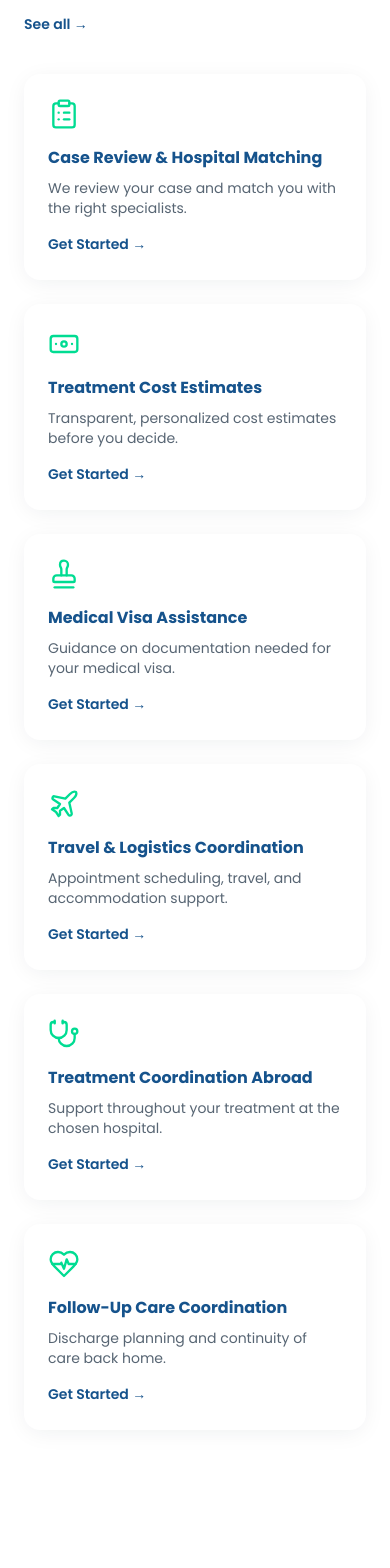
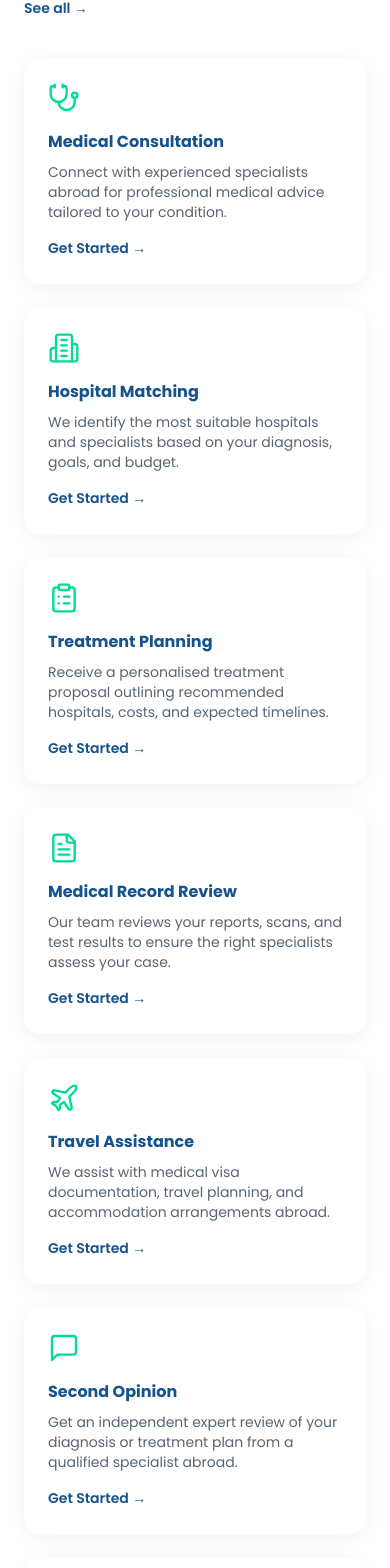
Before and after one commit to codedbychizi/hezek-health-frontend, a React (Vite) app: page / in a window 390 px wide. Shown: the part 4617-6185 px from the top of the page. Built offline with nearby package versions, Linux system fonts and the light colour scheme; no server answers; the database is empty.

Commit message:
New services list, remove Specialties from nav dropdown, add Specialties section to homepage

```diff
--- /dev/null
+++ b/src/components/home/SpecialtiesSection.jsx
@@ -0,0 +1,91 @@
+import { Link } from 'react-router-dom';
+import {
+  Droplet, Activity, Bone, HeartPulse, Heart,
+  Microscope, Baby, Brain, Bot, ClipboardCheck,
+} from 'lucide-react';
+import Container from '../common/Container.jsx';
+import FadeIn from '../common/FadeIn.jsx';
+import SectionHeading from '../common/SectionHeading.jsx';
+import Skeleton from '../common/Skeleton.jsx';
+import { useSupabaseQuery } from '../../hooks/useSupabaseQuery.js';
+import { getActiveSpecialties } from '../../lib/queries.js';
+
+const ICONS = {
+  'kidney-transplantation':   Droplet,
+  'liver-transplantation':    Activity,
+  'bone-marrow-transplantation': Bone,
+  'cabg':                     HeartPulse,
+  'pci-ptca-stenting':        Activity,
+  'valve-repair-replacement': Heart,
+  'heart-transplantation':    HeartPulse,
+  'cancer-treatment':         Microscope,
+  'ivf-fertility':            Baby,
+  'neurosurgery':             Brain,
+  'joint-replacement':        Bone,
+  'spine-surgery':            Bone,
+  'robotic-surgery':          Bot,
+  'executive-health-screening': ClipboardCheck,
+};
+
+export default function SpecialtiesSection() {
+  const { data: specialties, loading } = useSupabaseQuery(getActiveSpecialties);
+
+  return (
+    <section className="bg-brand-mist py-20">
+      <Container>
+        <SectionHeading
+          eyebrow="Treatment Areas"
+          title="Medical Specialties We Facilitate"
+          linkTo="/specialties"
+          linkLabel="View all →"
+        />
+
+        {loading ? (
+          <div className="grid gap-4 sm:grid-cols-2 lg:grid-cols-4">
+            {Array.from({ length: 8 }).map((_, i) => (
+              <Skeleton key={i} className="h-24" />
+            ))}
+          </div>
+        ) : (
+          <div className="grid gap-4 sm:grid-cols-2 lg:grid-cols-4">
+            {specialties?.map((specialty, i) => {
+              const Icon = ICONS[specialty.slug] || Activity;
+              return (
+                <FadeIn
+                  key={specialty.id}
+                  delay={i * 0.03}
+                >
+                  <Link
+                    to="/medical-request"
+                    className="flex items-start gap-3 rounded-card bg-white p-5 shadow-card transition-shadow hover:shadow-card-hover"
+                  >
+                    <Icon
+                      className="mt-0.5 h-5 w-5 shrink-0 text-brand-teal"
+                      strokeWidth={1.75}
+                    />
+                    <span className="text-sm font-semibold text-brand-blue">
+                      {specialty.name}
+                    </span>
+                  </Link>
+                </FadeIn>
+              );
+            })}
+          </div>
+        )}
+
+        <FadeIn className="mt-10 text-center">
+          <p className="text-sm text-brand-ink/60">
+            Don't see your condition listed?{' '}
+            <Link
+              to="/medical-request"
+              className="font-semibold text-brand-blue hover:underline"
+            >
+              Submit a request anyway
+            </Link>{' '}
+            — our team will review your case.
+          </p>
+        </FadeIn>
+      </Container>
+    </section>
+  );
+}
--- a/src/components/layout/Header.jsx
+++ b/src/components/layout/Header.jsx
@@ -1,16 +1,16 @@
 import { useState } from 'react';
-import { NavLink, Link } from 'react-router-dom';
+import { NavLink } from 'react-router-dom';
 import Logo from '../common/Logo.jsx';
 import Button from '../common/Button.jsx';
 
-// ─── Nav link config ──────────────────────────────────────────────────────────
-// To restore Hospitals: uncomment the { label: 'Hospitals', to: '/hospitals' } line
-// To hide How It Works: comment out the { label: 'How It Works', to: '/how-it-works' } line
+// To restore Hospitals: uncomment { label: 'Hospitals', to: '/hospitals' }
+// To hide How It Works: comment out { label: 'How It Works', to: '/how-it-works' }
 const NAV_LINKS = [
   { label: 'About', to: '/about' },
+  { label: 'Services', to: '/services' },
   { label: 'Countries', to: '/countries' },
-  // { label: 'Hospitals', to: '/hospitals' },  // ← uncomment when hospital data is ready
-  { label: 'How It Works', to: '/how-it-works' }, // ← comment out if she confirms removal
+  // { label: 'Hospitals', to: '/hospitals' },
+  { label: 'How It Works', to: '/how-it-works' },
   { label: 'Blog', to: '/blog' },
   { label: 'Contact', to: '/contact' },
 ];
@@ -25,29 +25,14 @@ export default function Header() {
 
   return (
     <header className="sticky top-0 z-50 border-b border-brand-blue/10 bg-white/95 backdrop-blur">
-      <div className="mx-auto flex h-24 max-w-7xl items-center justify-between px-6">
+      <div className="mx-auto flex h-20 max-w-7xl items-center justify-between px-6">
         <NavLink to="/" onClick={() => setOpen(false)}>
-          <Logo height={100} />
+          <Logo size="sm" />
         </NavLink>
 
-        {/* Desktop nav */}
+        {/* Desktop nav — no dropdown, Specialties lives on the homepage now */}
         <nav className="hidden items-center gap-8 lg:flex">
-          <NavLink to="/about" className={linkClass}>About</NavLink>
-
-          {/* Services dropdown */}
-          <div className="group relative py-2">
-            <NavLink to="/services" className={linkClass}>Services</NavLink>
-            <div className="invisible absolute left-0 top-full w-52 rounded-card bg-white py-2 opacity-0 shadow-card-hover transition-opacity duration-150 group-hover:visible group-hover:opacity-100 group-focus-within:visible group-focus-within:opacity-100">
-              <Link
-                to="/specialties"
-                className="block px-4 py-2 text-sm text-brand-ink/70 hover:bg-brand-mist hover:text-brand-blue"
-              >
-                Medical Specialties
-              </Link>
-            </div>
-          </div>
-
-          {NAV_LINKS.slice(1).map((link) => (
+          {NAV_LINKS.map((link) => (
             <NavLink key={link.to} to={link.to} className={linkClass}>
               {link.label}
             </NavLink>
@@ -81,39 +66,14 @@ export default function Header() {
       {/* Mobile nav */}
       {open && (
         <nav className="flex flex-col gap-1 border-t border-brand-blue/10 bg-white px-6 py-4 lg:hidden">
-          <NavLink
-            to="/about"
-            className={({ isActive }) =>
-              `rounded-lg px-3 py-2 text-sm font-medium ${isActive ? 'bg-brand-mist text-brand-blue' : 'text-brand-ink/70'}`
-            }
-            onClick={() => setOpen(false)}
-          >
-            About
-          </NavLink>
-          <NavLink
-            to="/services"
-            className={({ isActive }) =>
-              `rounded-lg px-3 py-2 text-sm font-medium ${isActive ? 'bg-brand-mist text-brand-blue' : 'text-brand-ink/70'}`
-            }
-            onClick={() => setOpen(false)}
-          >
-            Services
-          </NavLink>
-          <NavLink
-            to="/specialties"
-            className={({ isActive }) =>
-              `rounded-lg px-3 py-2 pl-6 text-sm font-medium ${isActive ? 'bg-brand-mist text-brand-blue' : 'text-brand-ink/70'}`
-            }
-            onClick={() => setOpen(false)}
-          >
-            Medical Specialties
-          </NavLink>
-          {NAV_LINKS.slice(1).map((link) => (
+          {NAV_LINKS.map((link) => (
             <NavLink
               key={link.to}
               to={link.to}
               className={({ isActive }) =>
-                `rounded-lg px-3 py-2 text-sm font-medium ${isActive ? 'bg-brand-mist text-brand-blue' : 'text-brand-ink/70'}`
+                `rounded-lg px-3 py-2 text-sm font-medium ${
+                  isActive ? 'bg-brand-mist text-brand-blue' : 'text-brand-ink/70'
+                }`
               }
               onClick={() => setOpen(false)}
             >
--- a/src/data/services.js
+++ b/src/data/services.js
@@ -1,40 +1,61 @@
-import { ClipboardList, Banknote, Stamp, Plane, Stethoscope, HeartPulse } from 'lucide-react';
+import {
+  Stethoscope,
+  Building2,
+  ClipboardList,
+  FileText,
+  Plane,
+  MessageSquare,
+  HeartHandshake,
+  HeartPulse,
+} from 'lucide-react';
 
-/**
- * Derived from the six-step process you provided (no separate services
- * list was supplied). Treat as a draft — confirm or edit the wording
- * whenever you're ready. Both the homepage preview and the full /services
- * page import from here, so there's exactly one place to update.
- */
 export const SERVICES = [
   {
-    icon: ClipboardList,
-    title: 'Case Review & Hospital Matching',
-    description: 'We review your case and match you with the right specialists.',
+    icon: Stethoscope,
+    title: 'Medical Consultation',
+    description:
+      'Connect with experienced specialists abroad for professional medical advice tailored to your condition.',
   },
   {
-    icon: Banknote,
-    title: 'Treatment Cost Estimates',
-    description: 'Transparent, personalized cost estimates before you decide.',
+    icon: Building2,
+    title: 'Hospital Matching',
+    description:
+      'We identify the most suitable hospitals and specialists based on your diagnosis, goals, and budget.',
   },
   {
-    icon: Stamp,
-    title: 'Medical Visa Assistance',
-    description: 'Guidance on documentation needed for your medical visa.',
+    icon: ClipboardList,
+    title: 'Treatment Planning',
+    description:
+      'Receive a personalised treatment proposal outlining recommended hospitals, costs, and expected timelines.',
+  },
+  {
+    icon: FileText,
+    title: 'Medical Record Review',
+    description:
+      'Our team reviews your reports, scans, and test results to ensure the right specialists assess your case.',
   },
   {
     icon: Plane,
-    title: 'Travel & Logistics Coordination',
-    description: 'Appointment scheduling, travel, and accommodation support.',
+    title: 'Travel Assistance',
+    description:
+      'We assist with medical visa documentation, travel planning, and accommodation arrangements abroad.',
   },
   {
-    icon: Stethoscope,
-    title: 'Treatment Coordination Abroad',
-    description: 'Support throughout your treatment at the chosen hospital.',
+    icon: MessageSquare,
+    title: 'Second Opinion',
+    description:
+      'Get an independent expert review of your diagnosis or treatment plan from a qualified specialist abroad.',
+  },
+  {
+    icon: HeartHandshake,
+    title: 'Concierge Services',
+    description:
+      'Dedicated personal support throughout your journey — from your first inquiry to your safe return home.',
   },
   {
     icon: HeartPulse,
-    title: 'Follow-Up Care Coordination',
-    description: 'Discharge planning and continuity of care back home.',
+    title: 'Follow-Up Care',
+    description:
+      'We coordinate discharge planning, medical reports, and continuity of care once you return to Nigeria.',
   },
 ];
--- a/src/pages/public/HomePage.jsx
+++ b/src/pages/public/HomePage.jsx
@@ -6,9 +6,10 @@ import CountriesPreview from '../../components/home/CountriesPreview.jsx';
 import HospitalsPreview from '../../components/home/HospitalsPreview.jsx';
 import ServicesPreview from '../../components/home/ServicesPreview.jsx';
 import AdvancedTreatments from '../../components/home/AdvancedTreatments.jsx';
+import SpecialtiesSection from '../../components/home/SpecialtiesSection.jsx';
 import TestimonialsPreview from '../../components/home/TestimonialsPreview.jsx';
 import BlogPreview from '../../components/home/BlogPreview.jsx';
-import FAQPreview from '../../components/home/FaqPreview.jsx';
+import FAQPreview from '../../components/home/FAQPreview.jsx';
 import ContactCTA from '../../components/common/ContactCTA.jsx';
 
 export default function HomePage() {
@@ -25,6 +26,7 @@ export default function HomePage() {
       <HospitalsPreview />
       <ServicesPreview />
       <AdvancedTreatments />
+      <SpecialtiesSection />
       <TestimonialsPreview />
       <BlogPreview />
       <FAQPreview />
```
